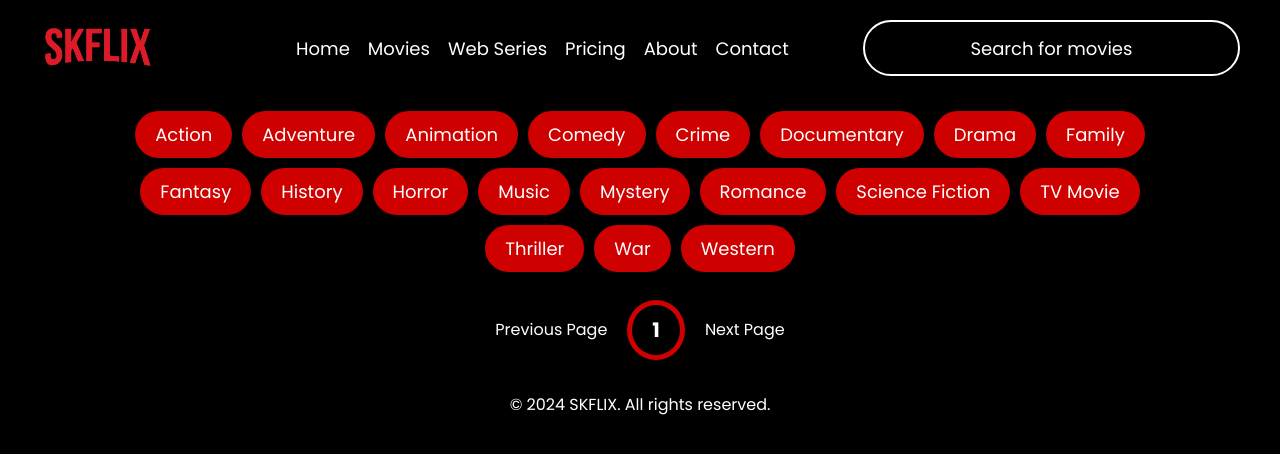
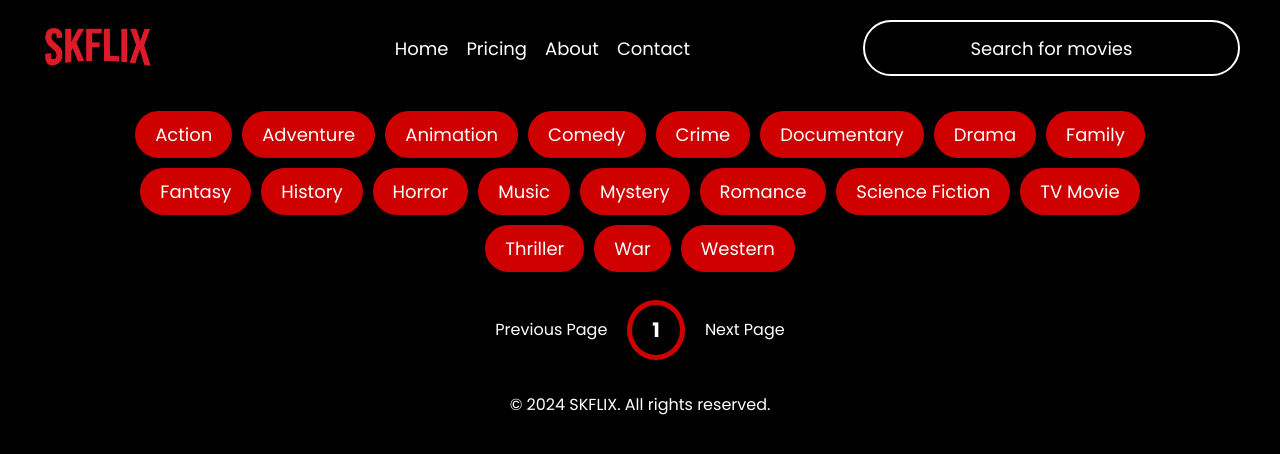
Before and after one commit to SHRIKAVIN/skflix.github.io, a plain HTML site: page login.html in a window 1280 px wide. Drawn offline with Linux system fonts and the light colour scheme; no server answers.

Commit message:
Update login.html

```diff
--- a/login.html
+++ b/login.html
@@ -13,8 +13,6 @@
             <h1 id="logo">SKFLIX</h1>
             <ul class="navbar-list">
                 <li><a href="login.html">Home</a></li>
-                <li><a href="movies.html">Movies</a></li>
-              <li><a href="web.html">Web Series</a></li>
                 <li><a href="price.html">Pricing</a></li>
                 <li><a href="https://www.linkedin.com/in/shrikavin-b-9ba681250/">About</a></li>
                 <li><a href="contact.html">Contact</a></li>
```
